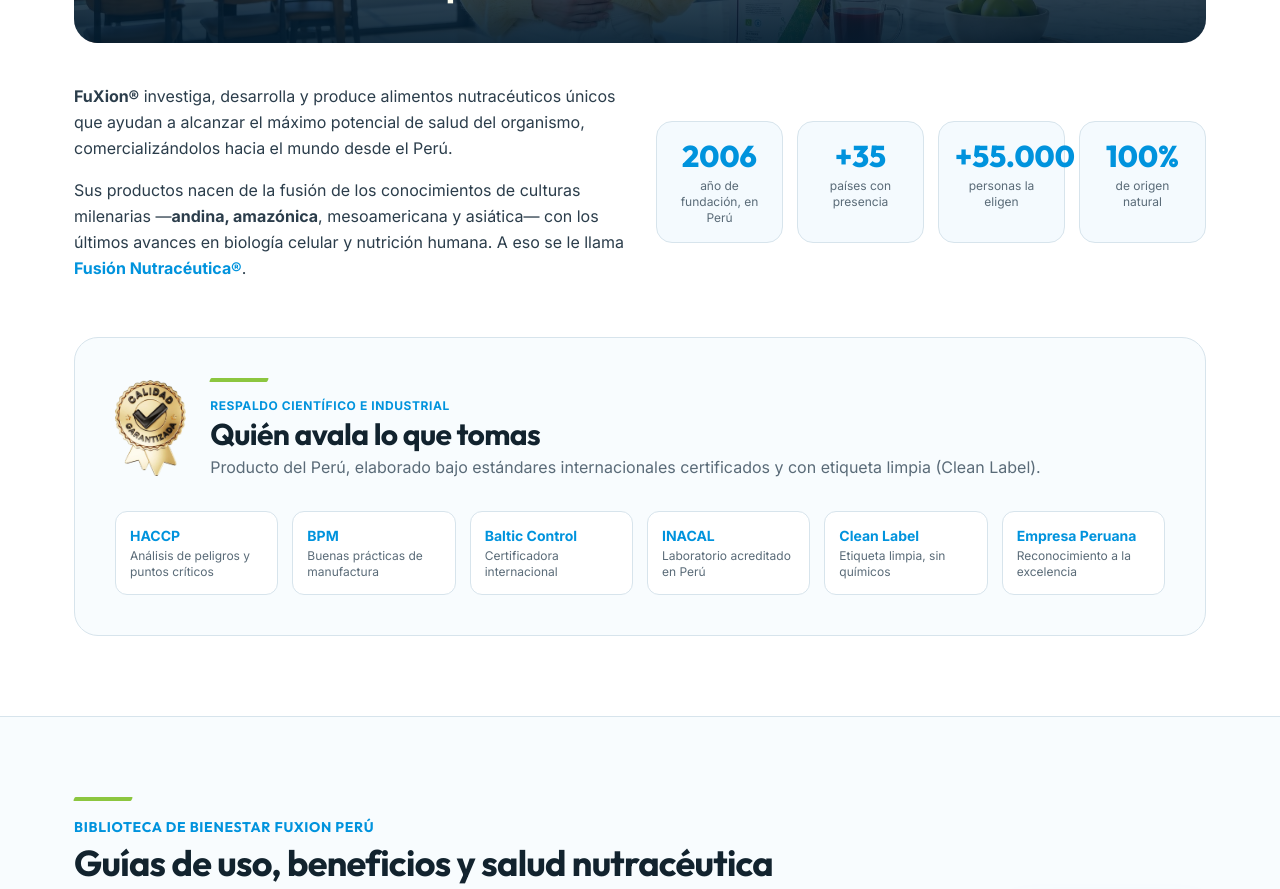
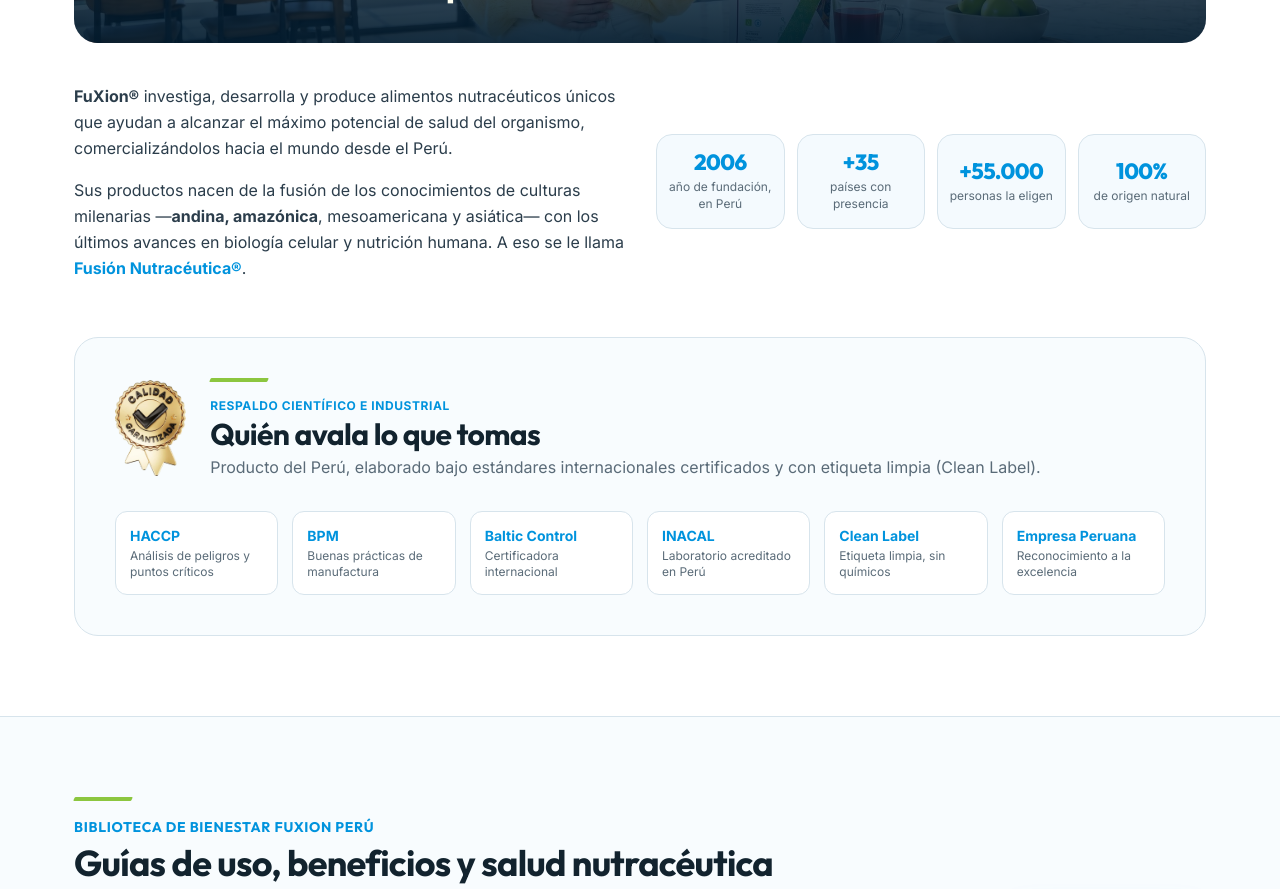
Before and after one commit to youminox/fuxion.site, a Next.js app: page / in a window 1280 px wide. Shown: the part 10480-11369 px from the top of the page. Built offline with nearby package versions, Linux system fonts and the light colour scheme.

Commit message:
fix(ui): prevent +55.000 stat from overflowing card

```diff
--- a/src/app/page.tsx
+++ b/src/app/page.tsx
@@ -308,7 +308,7 @@ export default function HomePage() {
                   .
                 </p>
               </div>
-              <div className="lg:col-span-6 grid grid-cols-2 sm:grid-cols-4 gap-3.5">
+              <div className="lg:col-span-6 grid grid-cols-2 sm:grid-cols-4 gap-3">
                 {[
                   { b: "2006", s: "año de fundación, en Perú" },
                   { b: "+35", s: "países con presencia" },
@@ -317,15 +317,15 @@ export default function HomePage() {
                 ].map((st, idx) => (
                   <div
                     key={idx}
-                    className="rounded-2xl border border-[#D7E4EC] bg-[#EDF7FD]/60 p-4 text-center"
+                    className="rounded-2xl border border-[#D7E4EC] bg-[#EDF7FD]/60 px-2.5 py-4 text-center flex flex-col items-center justify-center overflow-hidden"
                   >
                     <b
-                      className="block text-2xl sm:text-3xl font-extrabold text-[#0093DD]"
+                      className="block text-xl xl:text-[22px] font-extrabold tracking-tight leading-none text-[#0093DD] whitespace-nowrap"
                       style={{ fontFamily: "var(--display)" }}
                     >
                       {st.b}
                     </b>
-                    <span className="text-xs text-[#5A6B78] mt-1 block">
+                    <span className="text-xs text-[#5A6B78] mt-1.5 block leading-snug">
                       {st.s}
                     </span>
                   </div>
```
